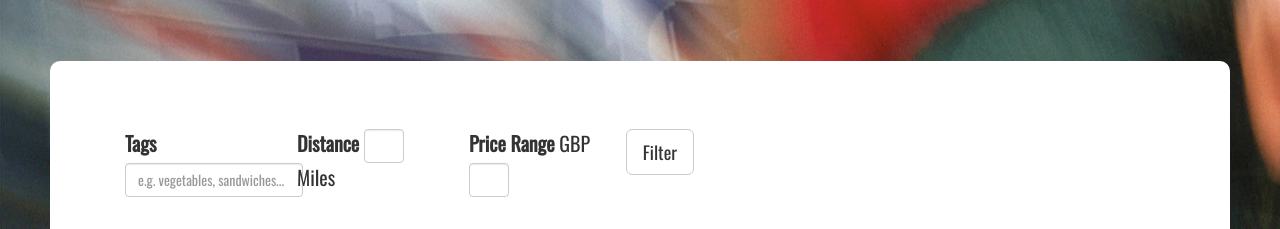
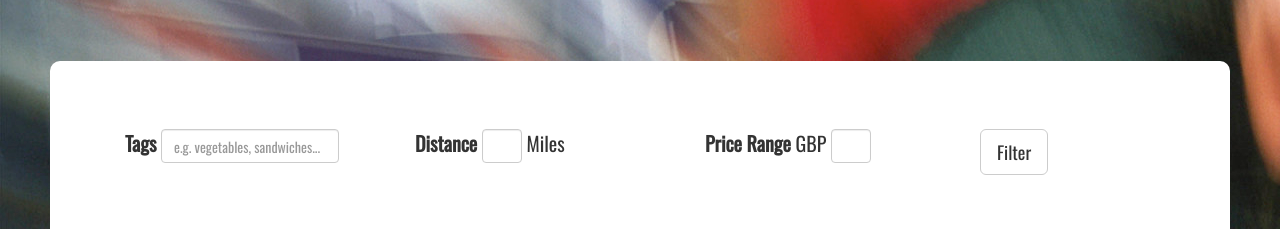
Before and after one commit to BluePigeons/Leftover, a website: page views/logged.html in a window 1280 px wide. Shown: the part 1339-1568 px from the top of the page. Drawn offline with nearby package versions, Linux system fonts and the light colour scheme; files that its build step writes are made by us from their sources; files whose address does not match are found by name.

Commit message:
Fixing some style

```diff
--- a/views/logged.html
+++ b/views/logged.html
@@ -122,7 +122,7 @@
       <div id="filters" class="container-fluid">
 
           <div class="row">
-          <form class="navbar-form col-md-9" role="search">
+          <form class="navbar-form" role="search">
 
           <div class="row">
 
```
